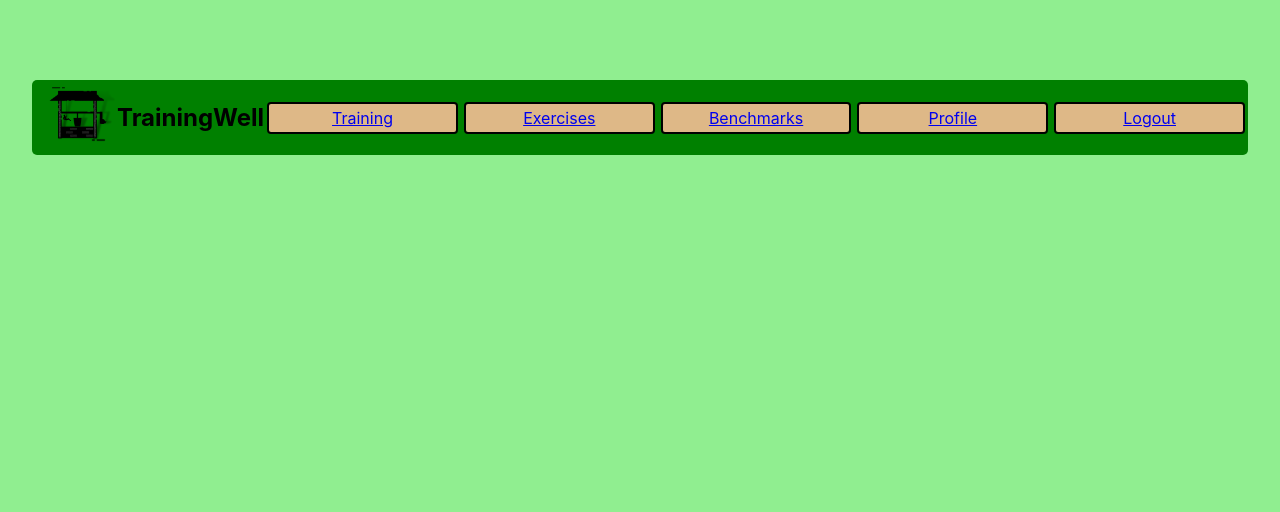
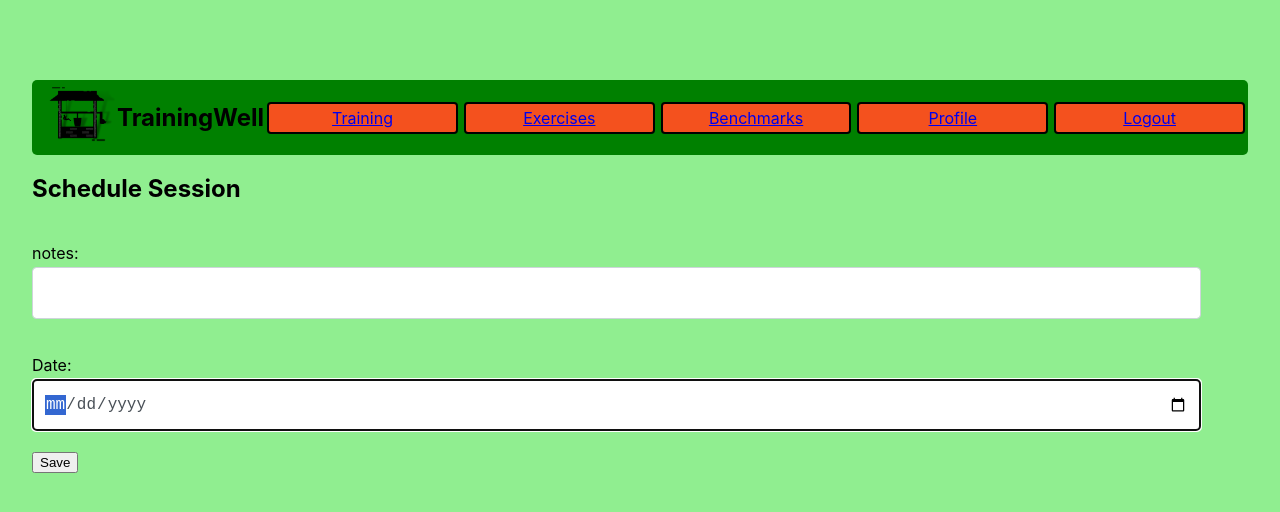
Before and after one commit to sullypierce/training-well-react, a React (Create React App) app: page /sessions/new in a window 1280 px wide. Shown: the top 512 px of the page. Built offline with nearby package versions, Linux system fonts and the light colour scheme; no server answers; sample sign-in values are in the browser's storage.

Commit message:
working on session form, currently can access form and form gets turned off when submitted

```diff
--- a/src/components/ApplicationViews.js
+++ b/src/components/ApplicationViews.js
@@ -7,6 +7,7 @@ import { ExerciseList } from "./exercise/ExerciseList"
 import { ExerciseForm } from "./exercise/ExerciseForm"
 import { SessionList } from "./sessions/SessionList"
 import { SessionExerciseList } from "./sessions/SessionExerciseList"
+import { SessionForm } from "./sessions/SessionForm"
 
 export const ApplicationViews = () => {
     return <>
@@ -29,6 +30,7 @@ export const ApplicationViews = () => {
 
                         <Route exact path='sessions' element={<SessionList/>}/>
                         <Route exact path='session/details' element={<SessionExerciseList />}/>
+                        <Route exact path='sessions/new' element={<SessionForm/>}/>
                     </Routes>
 
         </main>
--- a/src/components/nav/NavBar.css
+++ b/src/components/nav/NavBar.css
@@ -24,7 +24,7 @@
     border-color: black;
     margin: 3px;
     border-radius: 4px;
-    background-color: burlywood;
+    background-color: #f4511e;
     text-emphasis-color: black;
     max-height: 30px;
 }
--- /dev/null
+++ b/src/components/sessions/SessionForm.js
@@ -0,0 +1,79 @@
+import React, { useContext, useState, useEffect } from "react"
+import { TrainingPlanContext } from "../trainingplan/TrainingPlanDataProvider"
+import { useNavigate } from 'react-router-dom'
+import { ExerciseContext } from "../exercise/ExerciseProvider"
+
+
+export const SessionForm = () => {
+    const navigate = useNavigate()
+    const { createSession, getOneSession, editSessionId, updateSession, SessionTypes, getSessionTypes } = useContext(TrainingPlanContext)
+    const {exercises, getExercises} = useContext(ExerciseContext)
+    const [newSession, setNewSession] = useState()
+    const [showForm, setShowForm] = useState(true)
+
+    /*
+        Since the input fields are bound to the values of
+        the properties of this state variable, you need to
+        provide some default values.
+    */
+    const [currentSession, setCurrentSession] = useState({
+        Session_type_id: "1",
+        description: "",
+        url: "",
+        name: ""
+    })
+
+
+    useEffect(() => {
+        getExercises()
+
+    }, [])
+
+
+    const changeSessionState = (event) => {
+        const newSessionState = { ...currentSession }
+        newSessionState[`${event.target.name}`] = event.target.value
+        setCurrentSession(newSessionState)
+    }
+
+    const submitSession = evt => {
+        // Prevent form from being submitted
+        evt.preventDefault()
+
+        setShowForm(false)
+
+    }
+
+
+    return <> {showForm ?  <form className="SessionForm">
+            <h2 className="SessionForm__title">Schedule Session</h2>
+
+
+            <fieldset>
+                <div className="form-group">
+                    <label htmlFor="notes">notes: </label>
+                    <input type="text" name="notes" required autoFocus className="form-control"
+                        // value={newSession.notes}
+                        onChange={changeSessionState}
+                    />
+                </div>
+            </fieldset>
+            <fieldset>
+                <div className="form-group">
+                    <label htmlFor="date">Date: </label>
+                    <input type="date" name="date" required autoFocus className="form-control"
+                        // value={newSession.date}
+                        onChange={changeSessionState}
+                    />
+                </div>
+            </fieldset>
+
+
+
+             <button className="btn btn-3"
+                    onClick={submitSession}
+            >Save</button>
+
+        </form> : <h3>Session</h3>}
+        </>
+}
--- a/src/components/sessions/SessionList.js
+++ b/src/components/sessions/SessionList.js
@@ -15,11 +15,15 @@ export const SessionList = (props) => {
         })
     }
 
+    const sendToSessionForm = () => {
+        navigate("/sessions/new")
+    }
+
     return (
         <article className="sessions">
         <h2 className='titlecard'>Sessions</h2>
         <button className="btn btn-2 btn-sep icon-create button"
-        //onClick={() => sendToExerciseForm(0)}
+        onClick={sendToSessionForm}
         >Schedule New Session</button>
             {
                 sessions.map(session => {
```
